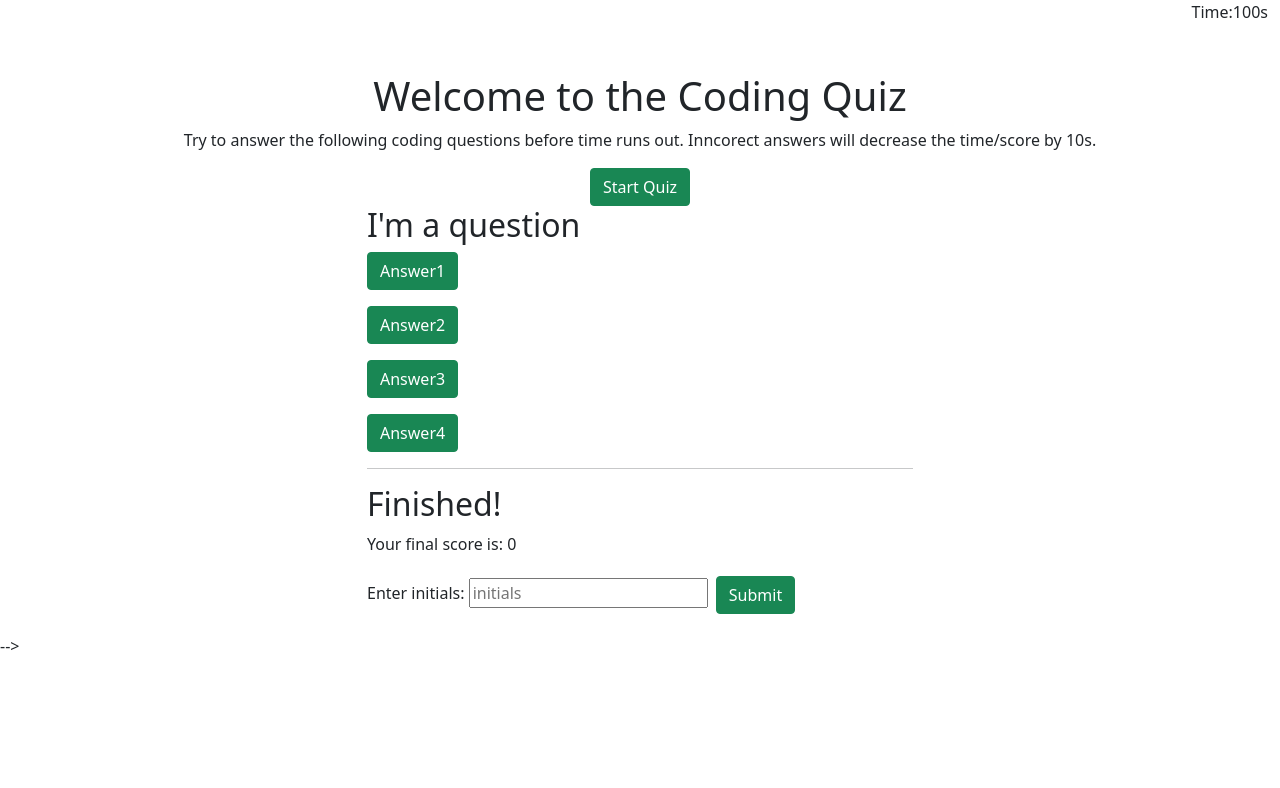
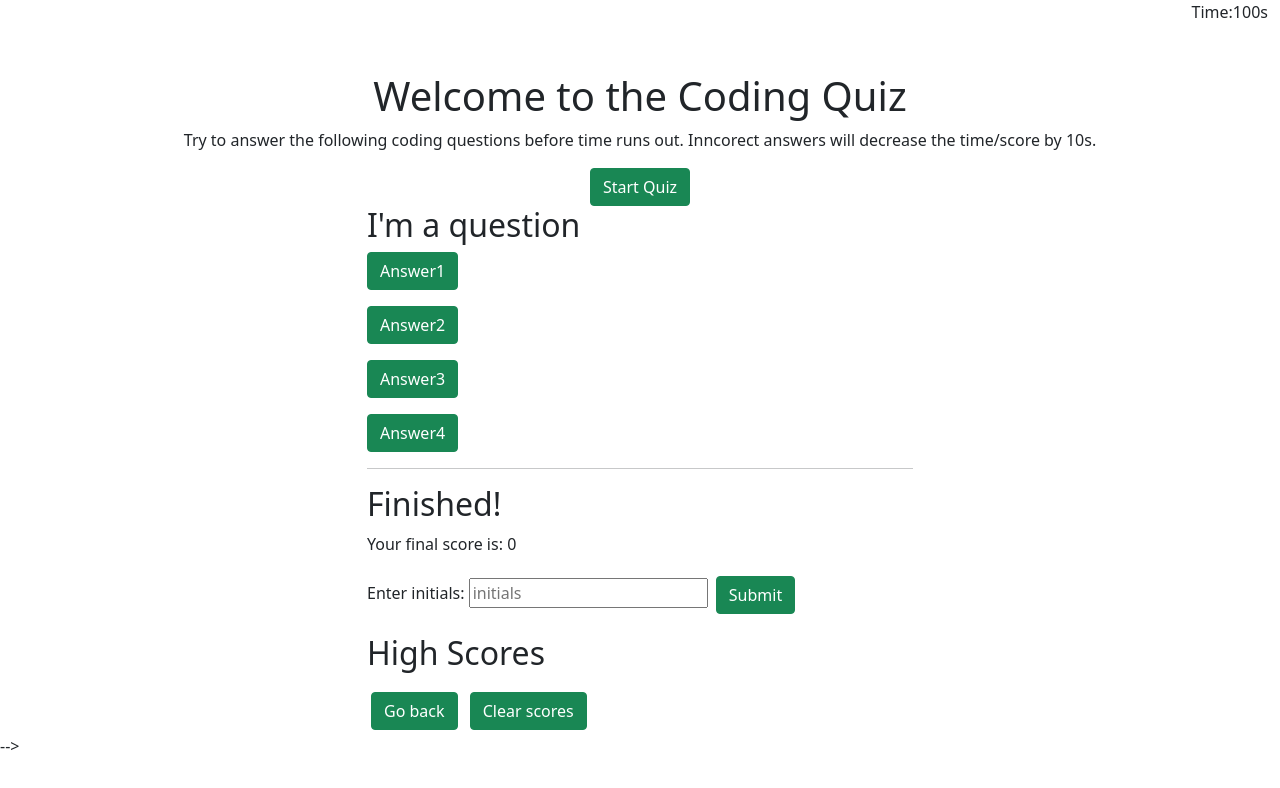
Before and after one commit to StevegSiegel/Java-Quiz, a plain HTML site: page index.html in a window 1280 px wide. Drawn offline with nearby package versions, Linux system fonts and the light colour scheme; a script that the page names is missing.

Commit message:
added area to display highscores and buttons to allow the player to go back the start or erase existing scores.

```diff
--- a/index.html
+++ b/index.html
@@ -72,13 +72,27 @@
                         <p>Enter initials: <span class="m1-1"><input placeholder="initials" id="initials"></span>
                             <button id="sumbit-score" class="btn btn-success mx-1 my-1 d-inline-block">Submit</button>
                         </p>
-                        <!-- scores added as list -->
+
 
                     </div>
                 </div>
             </section>
 
+            <!-- high scores -->
+            <section id="highscores">
+                <div class="row">
+                    <div class="col-3"></div>
+                    <div class="col-6">
+                        <h2>High Scores</h2>
+                        <ol id="score-list">
+                            <!-- <li></li> -->
+                        </ol>
+                        <button id="goback" class="btn btn-success d-inline-block mx-1 my-1">Go back</button>
+                        <button id="clearscores" class="btn btn-success mx-1 my-1 d-inline-block">Clear scores</button>
+                    </div>
+                </div>
 
+            </section>
         </div>
 
 
```
